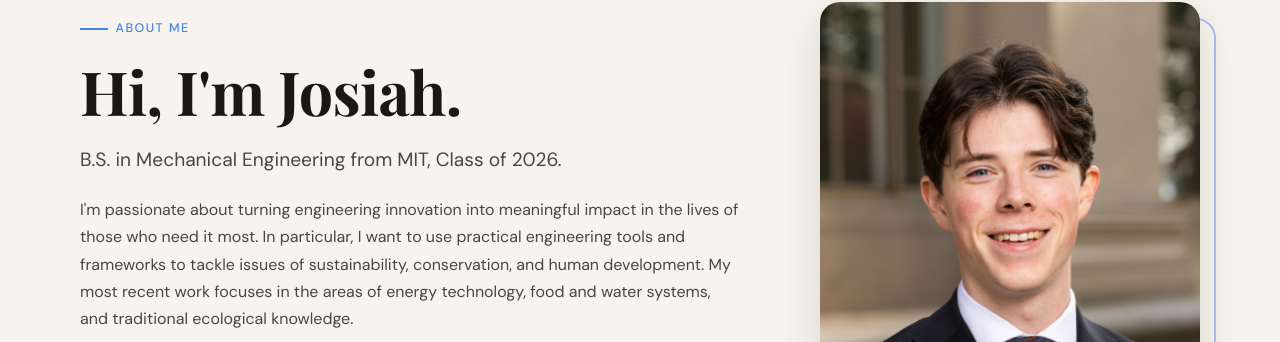
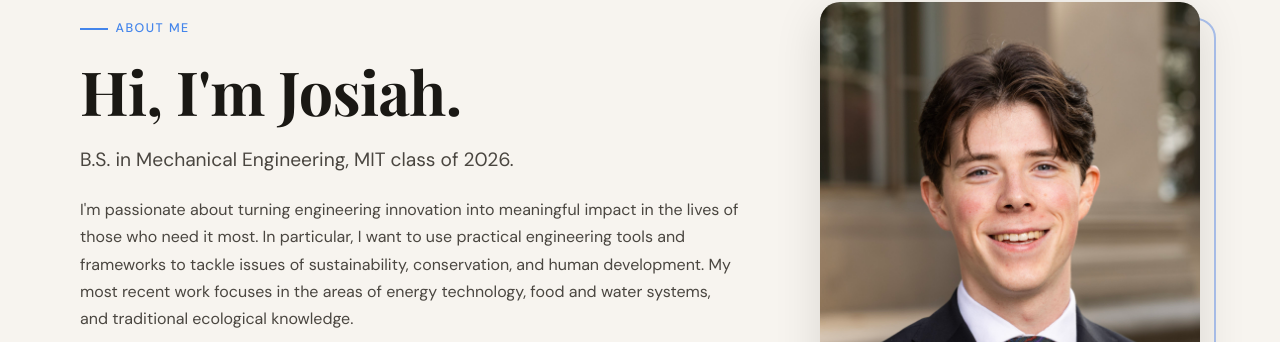
Before and after one commit to jshimandle/jshimandle.github.io, a Jekyll site: the page built from index.html, in a window 1280 px wide and 900 px high. Shown: the part 191-533 px from the top of the window. Built offline with Jekyll 4.4.1, drawn with Linux system fonts in a browser that asks for light colours; some web fonts are replaced; the list of posts is cut into pages by our own code.

Commit message:
Update index.html

```diff
--- a/index.html
+++ b/index.html
@@ -11,8 +11,8 @@ description: "About me."
       <h1>Hi, I'm {{ site.author.firstname }}.</h1>
       <p class="lead" style="margin-top:1rem;">
         <!-- (*) Edit this introduction -->
-        {{ site.education.degree }} from {{ site.education.university }},
-        Class of {{ site.education.year }}.
+        {{ site.education.degree }},
+        {{ site.education.university }} class of {{ site.education.year }}.
       </p>
       <p style="margin-top:1.2rem;color:var(--ink-2);">
         I'm passionate about turning engineering innovation into meaningful impact in the lives of those who need it most.
```
